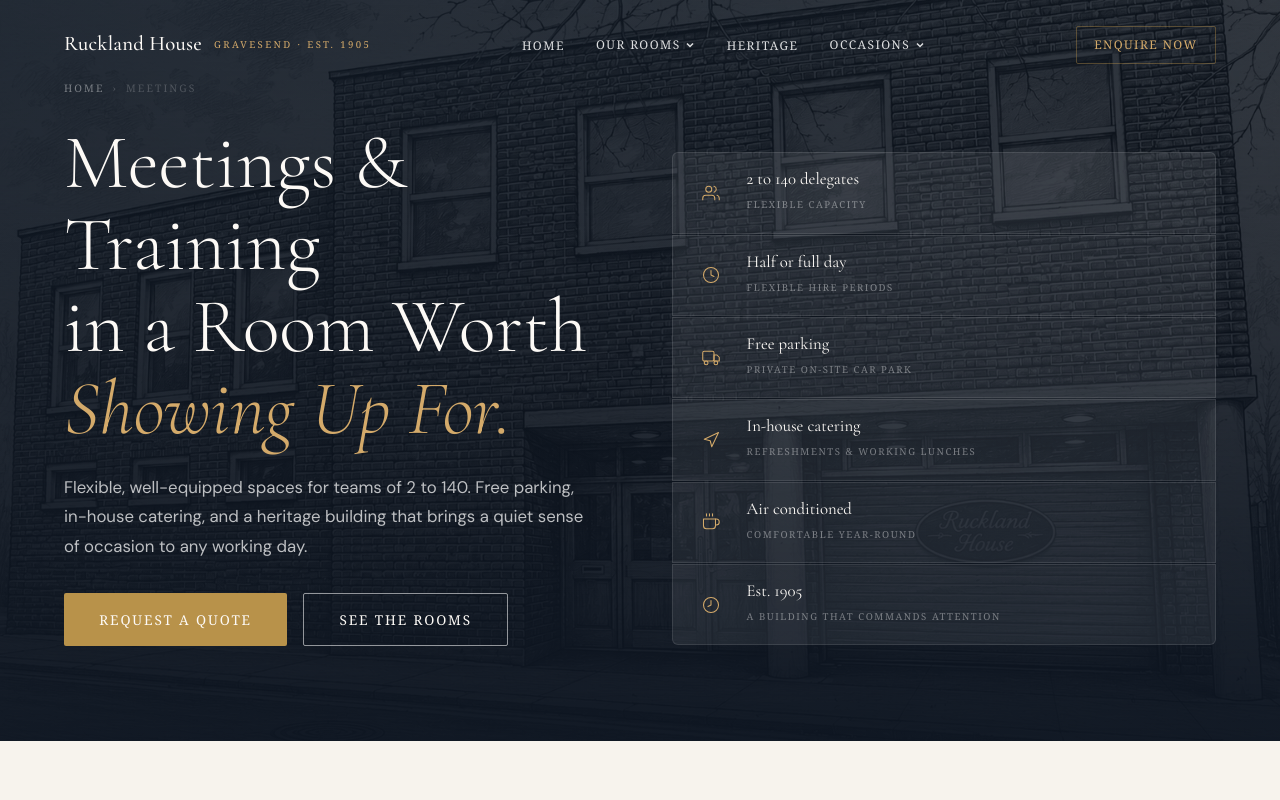
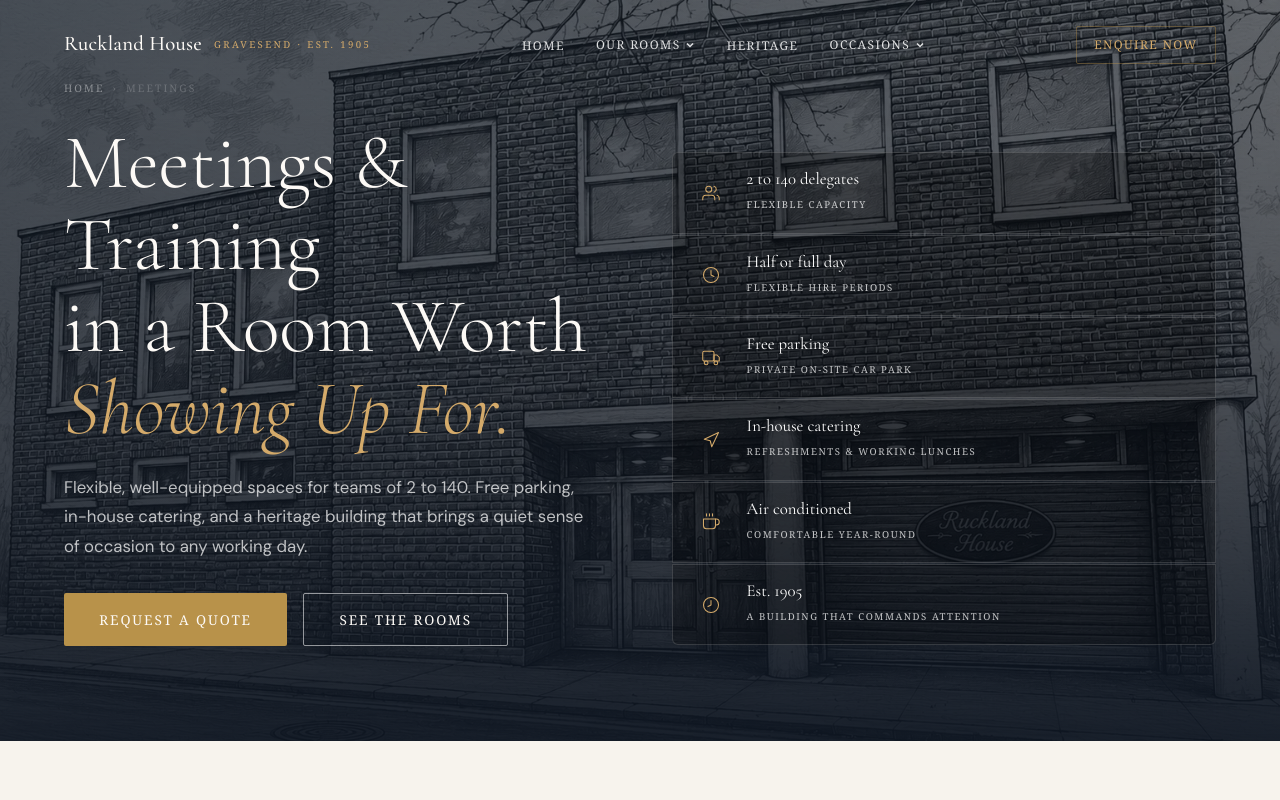
Before and after one commit to silegrand/rucklandhouse, a plain HTML site: page meetings.html in a window 1280 px wide. Shown: the top 800 px of the page. Drawn offline with nearby package versions, Linux system fonts and the light colour scheme; a web font is replaced by a local one.

Commit message:
Update meetings.html

```diff
--- a/meetings.html
+++ b/meetings.html
@@ -34,12 +34,12 @@
       background-image: url('images/rh22.webp');
       background-size: cover; background-position: center 40%;
       z-index: 0;
-      filter: brightness(0.55);
+      filter: brightness(0.75);
     }
     .page-hero__overlay {
       position: absolute; inset: 0;
-      background: linear-gradient(to top, rgba(14,22,34,0.97) 0%, rgba(14,22,34,0.82) 45%, rgba(14,22,34,0.65) 100%),
-                  linear-gradient(160deg, rgba(28,43,58,0.6) 0%, transparent 60%);
+      background: linear-gradient(to top, rgba(14,22,34,0.94) 0%, rgba(14,22,34,0.68) 45%, rgba(14,22,34,0.45) 100%),
+                  linear-gradient(160deg, rgba(28,43,58,0.45) 0%, transparent 60%);
       z-index: 1;
     }
     .page-hero__inner {
@@ -65,14 +65,14 @@
 
     /* Hero facts — same pattern */
     .page-hero__facts { display: flex; flex-direction: column; gap: 1px; opacity: 0; animation: fadeUp 1s var(--ease) 0.8s forwards; }
-    .hero-fact { display: flex; align-items: center; gap: 1.2rem; background: rgba(255,255,255,0.07); border: 1px solid rgba(255,255,255,0.1); backdrop-filter: blur(10px); padding: 1rem 1.4rem; transition: background var(--duration) var(--ease); }
+    .hero-fact { display: flex; align-items: center; gap: 1.2rem; background: rgba(0,0,0,0.25); border: 1px solid rgba(255,255,255,0.15); backdrop-filter: blur(12px); padding: 1rem 1.4rem; transition: background var(--duration) var(--ease); }
     .hero-fact:first-child { border-radius: 6px 6px 0 0; }
     .hero-fact:last-child  { border-radius: 0 0 6px 6px; }
     .hero-fact:hover { background: rgba(255,255,255,0.11); }
     .hero-fact__icon { flex-shrink: 0; width: 2rem; display: flex; align-items: center; justify-content: center; }
     .hero-fact__icon svg { width: 18px; height: 18px; stroke: var(--gold-light); fill: none; stroke-width: 1.4; stroke-linecap: round; stroke-linejoin: round; }
-    .hero-fact__value { font-family: var(--font-display); font-size: 1.05rem; color: var(--white); line-height: 1.2; display: block; }
-    .hero-fact__label { font-family: var(--font-accent); font-size: 0.6rem; letter-spacing: 0.16em; text-transform: uppercase; color: rgba(255,255,255,0.4); }
+    .hero-fact__value { font-family: var(--font-display); font-size: 1.05rem; color: #ffffff; line-height: 1.2; display: block; font-weight: 400; text-shadow: 0 1px 4px rgba(0,0,0,0.5); }
+    .hero-fact__label { font-family: var(--font-accent); font-size: 0.6rem; letter-spacing: 0.16em; text-transform: uppercase; color: rgba(255,255,255,0.75); }
 
     /* ---- Intro ---- */
     .m-intro { padding: var(--gap-xl) 0; background: var(--cream); }
```
